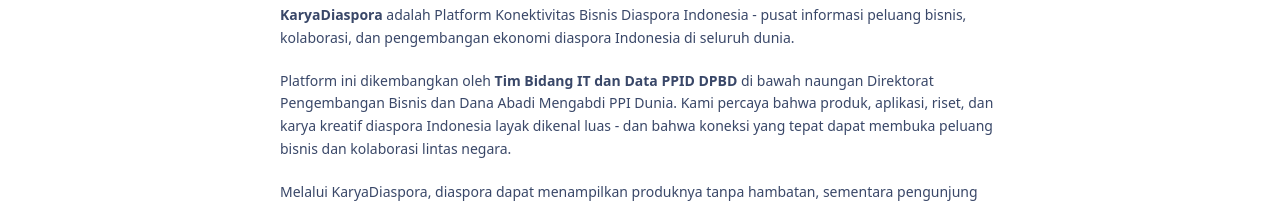
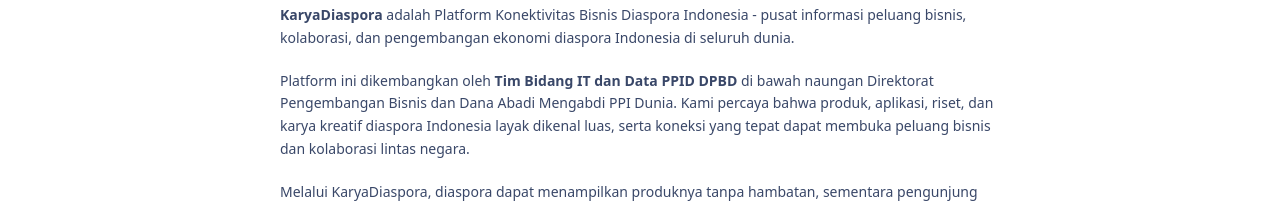
Before and after one commit to gasti21/diaspora-project, a Next.js app: page /tentang in a window 1280 px wide. Shown: the part 177-383 px from the top of the page. Built offline with nearby package versions, Linux system fonts and the light colour scheme; no server answers.

Commit message:
copy(tentang): rapikan kalimat visi menjadi 'layak dikenal luas, serta koneksi yang tepat...'

```diff
--- a/src/app/(public)/tentang/page.tsx
+++ b/src/app/(public)/tentang/page.tsx
@@ -39,7 +39,7 @@
           DPBD</strong> di bawah naungan Direktorat Pengembangan Bisnis dan
           Dana Abadi Mengabdi PPI Dunia. Kami percaya bahwa produk,
           aplikasi, riset, dan karya kreatif diaspora Indonesia layak dikenal
-          luas - dan bahwa koneksi yang tepat dapat membuka peluang bisnis dan
+          luas, serta koneksi yang tepat dapat membuka peluang bisnis dan
           kolaborasi lintas negara.
         </p>
         <p>
```
